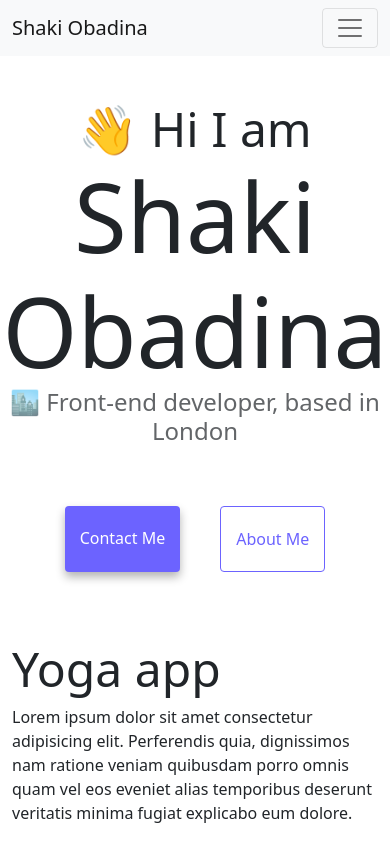
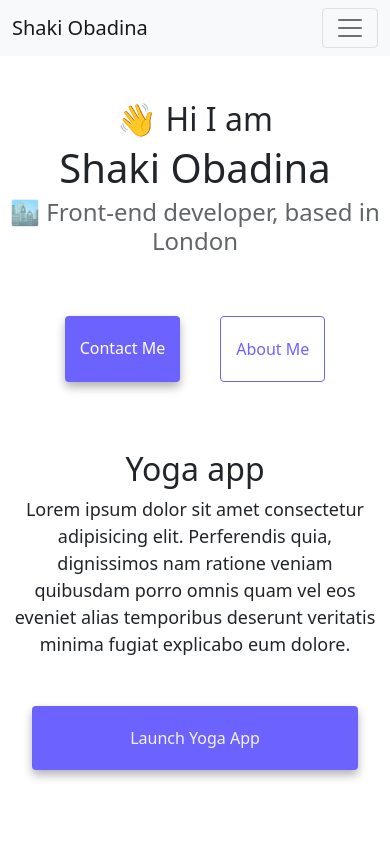
Before and after one commit to shaki-0/week-3, a plain HTML site: page index.html in a window 390 px wide. Shown: the top 844 px of the page. Drawn offline with nearby package versions, Linux system fonts and the light colour scheme.

Commit message:
Making the website look good on a mobile device
1.Removed the classes img-mobile and title mobile because the code was broken when the website is viewed on a desktop.
2. Realised creating my own class next to bootstrap utility class was causing the problem I identified that is outlined in 1.
3. I used the bootstrap utility class d-none d-sm-block instead of hiding the images using vanilla CSS media queries. The images now successfully disappear when they are viewed on a screen that is 576 pixels or less.
3. Tried to target the H2 in the media query I created in vanilla CSS but it was not work. I realised it was not working because of bootstrap utility class could not be overridden.
4. To solve the problem identified in above I added utility classes to all h1, h2 and h3 utility classes and removed text-align center for the H2 CSS from CSS.
5. In the media query I targeted the h2 and put text-align center CSS property. This solved the problem, the title for each project now aligns to the center of the page when it is viewed on a screen that is 576 pixels or less.
6. Aligned the paragraph element to the center.
7.For the buttons to be viewed full screen on a small viewport I targeted the class project link in the media query and I changed the margin and added padding. Initially this was not aligning the way I wanted it to be. It worked once I added the display block property.

```diff
--- a/index.html
+++ b/index.html
@@ -48,20 +48,20 @@
         </div>
       </nav>
     </div>
-    <h2>👋 Hi I am</h2>
-    <h1>Shaki Obadina</h1>
-    <h3>🏙 Front-end developer, based in London</h3>
+    <h2 class="text-center">👋 Hi I am</h2>
+    <h1 class="text-center">Shaki Obadina</h1>
+    <h3 class="text-center">🏙 Front-end developer, based in London</h3>
     <div class="navigation-links mb-5">
       <a href="/about.html#contact" class="contact-link">Contact me</a>
       <a href="/about.html" class="about-link">About me</a>
     </div>
     <div class="container">
       <div class="row">
-        <div class="col-md-6">
-          <img src="images/yoga.png"   class="img-mobile"  class="img-fluid rounded shadow-sm" />
+        <div class="col-md-6" class="img-mobile" >
+          <img src="images/yoga.png" class="img-fluid rounded shadow-sm d-none d-sm-block" />
         </div>
         <div class="col-md-6">
-          <h2 class="mb-2 text-start">Yoga app</h2>
+          <h2 class="mb-2">Yoga app</h2>
           <p>
             Lorem ipsum dolor sit amet consectetur adipisicing elit. Perferendis
             quia, dignissimos nam ratione veniam quibusdam porro omnis quam vel
@@ -75,7 +75,7 @@
       </div>
       <div class="row mt-5">
         <div class="col-md-6">
-          <h2 class="mb-2 text-start">Weather app</h2>
+          <h2 class="mb-2">Weather app</h2>
           <p>
             Lorem ipsum dolor sit amet consectetur adipisicing elit. Perferendis
             quia, dignissimos nam ratione veniam quibusdam porro omnis quam vel
@@ -87,15 +87,15 @@
           </div>
         </div>
         <div class="col-md-6">
-          <img src="images/weather.png" class="img-mobile"  class="img-fluid rounded shadow-sm"/>
+          <img src="images/weather.png" class="img-fluid rounded shadow-sm d-none d-sm-block"/>
         </div>
       </div>
       <div class="row mt-5">
         <div class="col-md-6">
-          <img src="images/yogurt.png" class="img-mobile" class="img-fluid rounded shadow-sm"/>
+          <img src="images/yogurt.png" class="img-fluid rounded shadow-sm d-none d-sm-block"/>
         </div>
         <div class="col-md-6">
-          <h2 class="mb-2 text-start">Yogurt app</h2>
+          <h2 class="mb-2">Yogurt app</h2>
           <p>
             Lorem ipsum dolor sit amet consectetur adipisicing elit. Perferendis
             quia, dignissimos nam ratione veniam quibusdam porro omnis quam vel
@@ -104,9 +104,9 @@
           </p>
           <div class="mt-5">
             <a href="#" class="project-link"> Launch Yogurt App </a>
+            </div>
           </div>
         </div>
       </div>
-    </div>
   </body>
 </html>
--- a/style.css
+++ b/style.css
@@ -11,7 +11,6 @@ body {
 h1,
 h2,
 h3 {
-  text-align: center;
   margin: 0;
 }
 
@@ -81,7 +80,25 @@ h3 {
 }
 
 @media (max-width: 576px) {
-  .img-mobile {
-    display: none;
+  h1 {
+    font-size: 40px;
+    line-height: 1.5;
+  }
+
+  h2 {
+    font-size: 32px;
+    text-align: center;
+  }
+
+  p {
+    text-align: center;
+    font-size: 18px;
+  }
+
+  .project-link {
+    margin: 39px 20px;
+    padding: 20px 10px;
+    display: block;
+    text-align: center;
   }
 }
```
Also changed, not shown: about.html (+2 -2 lines).
